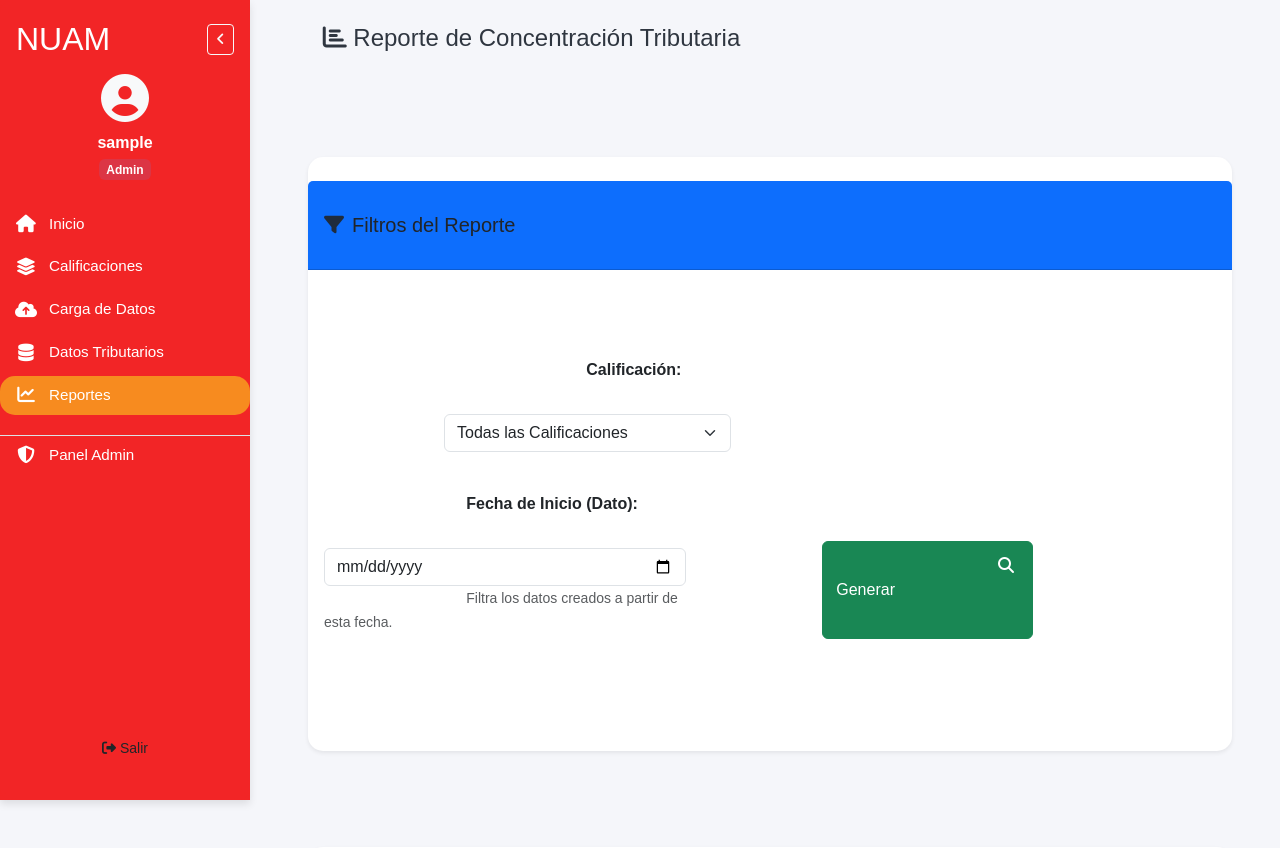
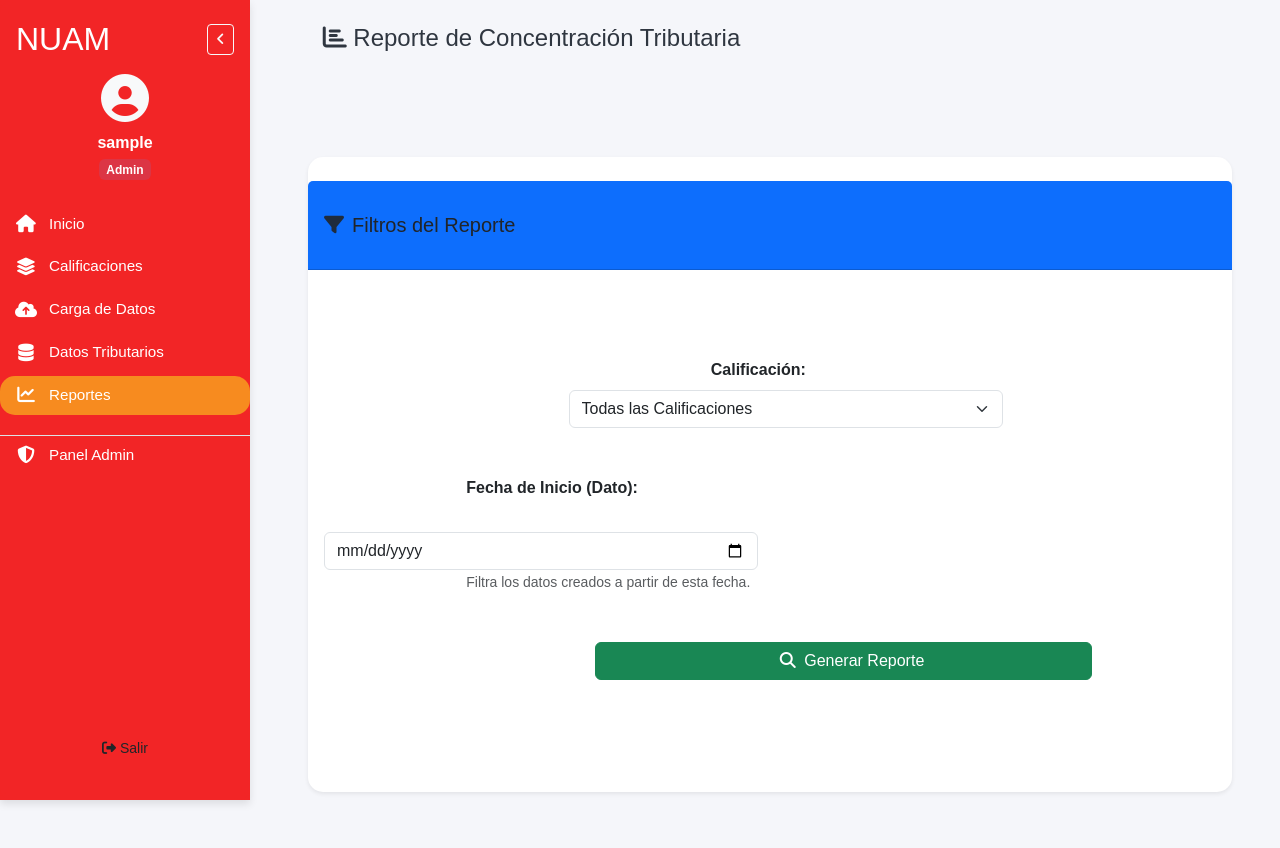
Before and after one commit to sbstn-00/NuamSoft, a Django app: page /reportes/ in a window 1280 px wide. Shown: the top 848 px of the page. Run offline with Django 5.2, Linux system fonts and the light colour scheme; the visitor is signed in with stand-in values (Sample User, id 1); data that the repository does not hold is empty.

Commit message:
reportes

```diff
--- a/ItemApp/templates/reportes.html
+++ b/ItemApp/templates/reportes.html
@@ -29,11 +29,11 @@
                 <div class="card-body">
                     <form method="GET" id="formReporte">
 
-                        {# APLICAMOS ALIGN-ITEMS-START PARA QUE TODO INICIE EN LA MISMA LÍNEA SUPERIOR #}
-                        <div class="row g-3 align-items-start">
+                        {# NUEVO DISEÑO: Contenedor Vertical de Filtros #}
+                        <div class="row g-4">
 
                             {# CALIFICACIÓN #}
-                            <div class="col-md-4">
+                            <div class="col-md-6">
                                 <label for="id_clasificacion" class="form-label fw-semibold">Calificación:</label>
                                 <select name="clasificacion" id="id_clasificacion" class="form-select">
                                     <option value="">Todas las Calificaciones</option>
@@ -46,16 +46,16 @@
                             </div>
 
                             {# FECHA DE INICIO #}
-                            <div class="col-md-5">
+                            <div class="col-md-6">
                                 <label for="id_fecha_inicio" class="form-label fw-semibold">Fecha de Inicio (Dato):</label>
                                 <input type="date" name="fecha_inicio" id="id_fecha_inicio" class="form-control" value="{{ fecha_inicio_seleccionada|default:"" }}">
                                 <small class="text-muted">Filtra los datos creados a partir de esta fecha.</small>
                             </div>
 
-                            {# BOTÓN GENERAR (Alineación con top: 0 y margen superior 30px) #}
-                            <div class="col-md-3">
-                                <button type="submit" class="btn btn-success w-100" style="padding: 12px; margin-top: 25px;">
-                                    <i class="fas fa-search me-1"></i> Generar
+                            {# BOTÓN GENERAR #}
+                            <div class="col-12 text-end">
+                                <button type="submit" class="btn btn-success px-4">
+                                    <i class="fas fa-search me-1"></i> Generar Reporte
                                 </button>
                             </div>
                         </div>
```
